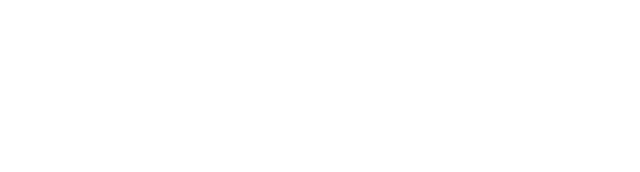
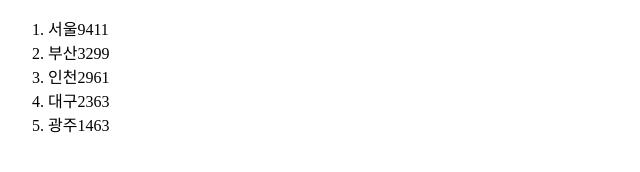
Before and after one commit to beerbank3/dataVisualization, a plain HTML site: page index.html in a window 1280 px wide. Shown: the whole page, without its empty margins (0-640 px from the left). Drawn offline with Linux system fonts and the light colour scheme.

Commit message:
js 추가

```diff
--- a/index.html
+++ b/index.html
@@ -8,7 +8,21 @@
 </head>
 <body>
     <script>
-
+        fetch('https://raw.githubusercontent.com/beerbank3/dataVisualization/main/data.json')
+        .then(data => data.json())
+        .then(data =>{
+            const body = document.querySelector('body')
+            const orderPopulation = document.createElement('ol')
+            for (const i of data) {
+                const local = document.createElement('li')
+                local.innerText = i.지역이름 + i.인구
+                orderPopulation.append(local)
+            }
+            body.append(orderPopulation)
+        })
+        .catch(error => {
+            alert('데이터가 읽히지 않습니다.')
+        })
     </script>
 </body>
 </html>
```
